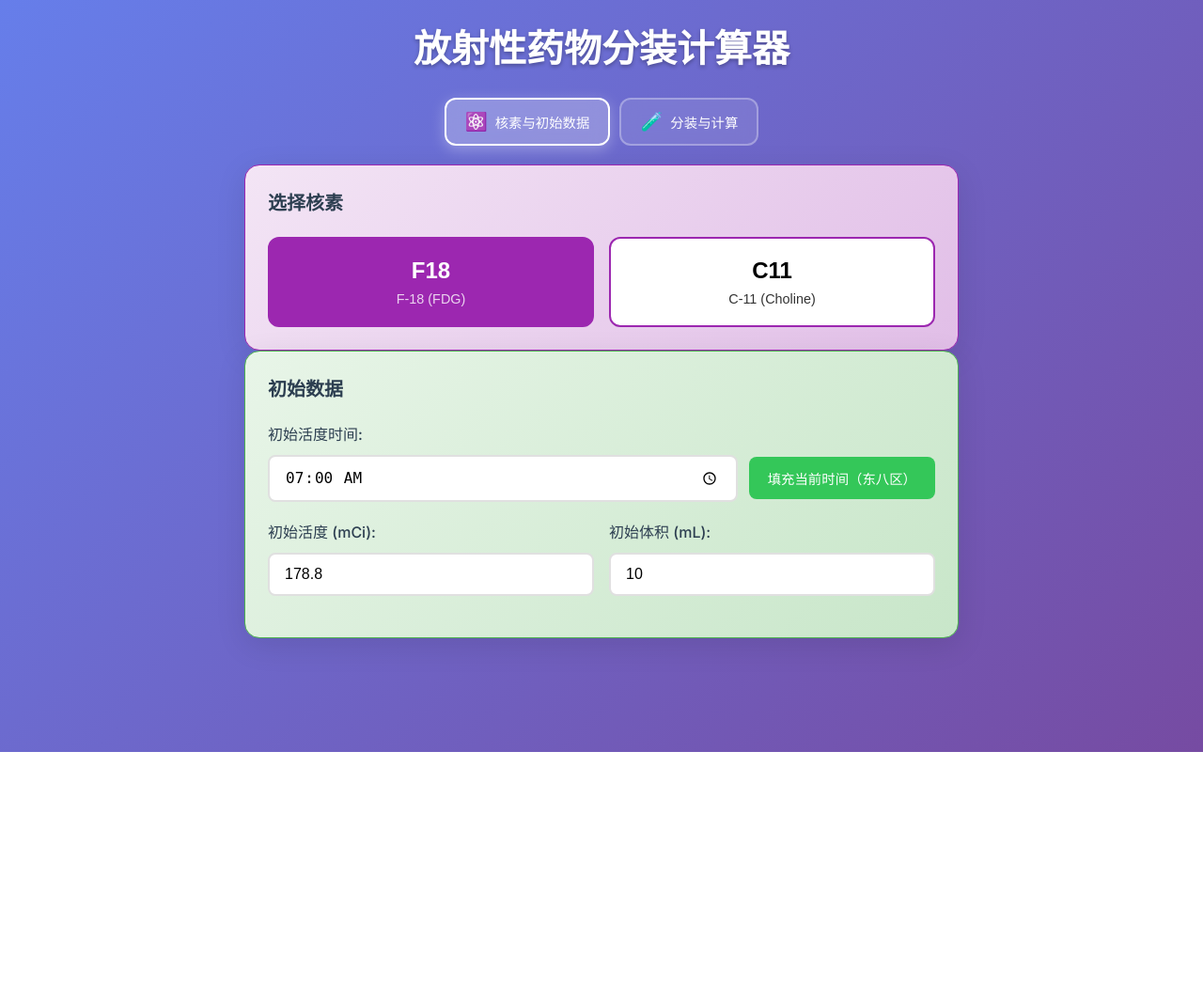
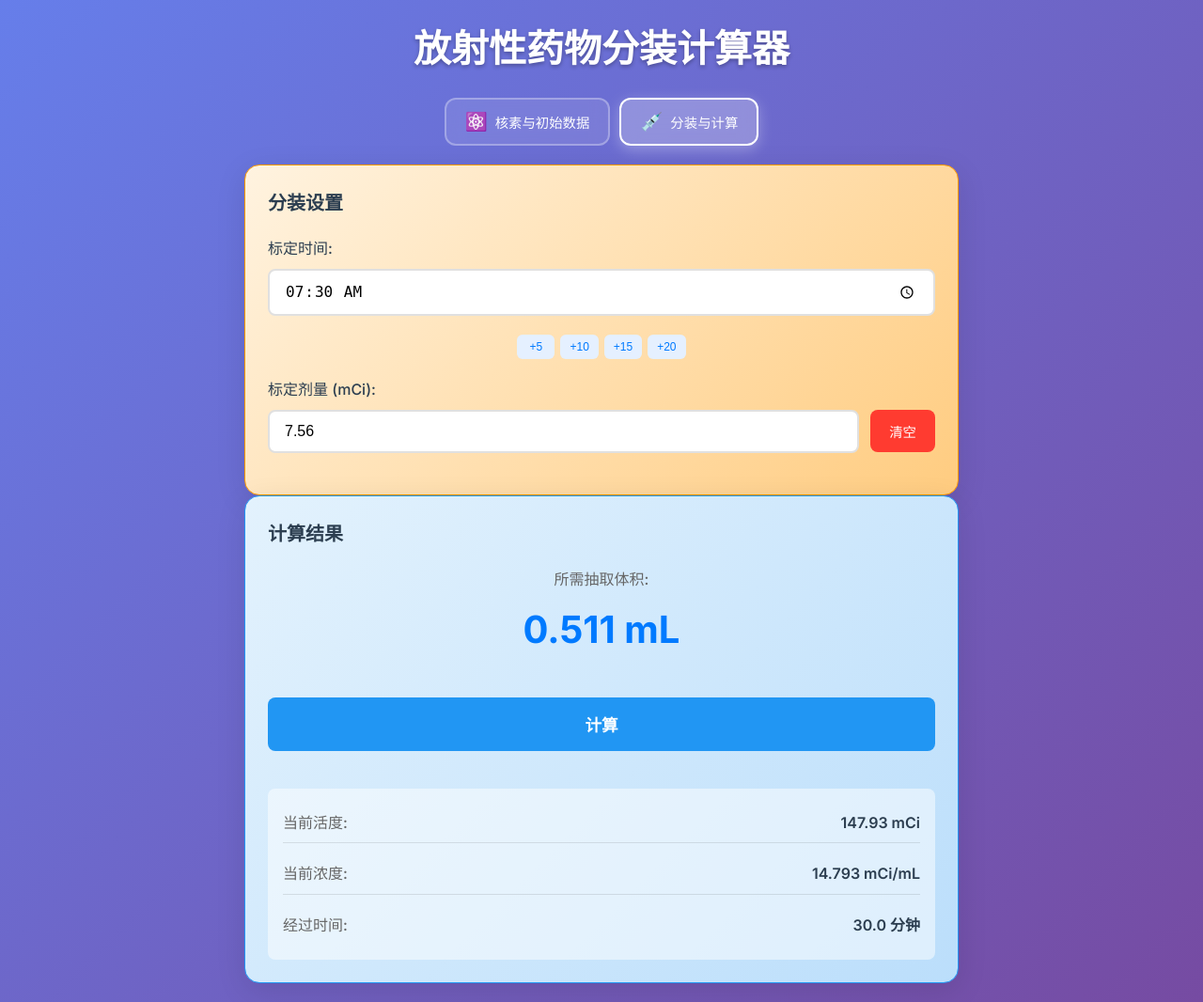
Before and after one commit to fwu0216/dose-splitter-calculator, a Flask app: page / in a window 1280 px wide. Shown: the whole page at 94% size. Before the commit the page ends 800 px from the top, so only its background shows below. Run offline with Flask 3, Linux system fonts and the light colour scheme; data that the repository does not hold is empty.

Commit message:
修改默认标签页：打开页面默认显示分装与计算标签页
- 将默认激活的标签页从'核素与初始数据'改为'分装与计算'
- 页面加载时自动切换到第二个标签页
- 优化用户体验，让用户直接看到计算功能
- 重新上传index.html页面

```diff
--- a/static/js/app.js
+++ b/static/js/app.js
@@ -10,6 +10,8 @@ class DoseCalculatorApp {
         this.loadSavedData();
         this.updateNuclideUI();
         this.calculate();
+        // 默认选择第二个标签页（分装与计算）
+        this.switchTab('tab2');
     }
 
     bindEvents() {
--- a/templates/index.html
+++ b/templates/index.html
@@ -15,19 +15,19 @@
 
         <!-- 标签页导航 -->
         <div class="tab-navigation">
-            <button class="tab-btn active" data-tab="tab1">
+            <button class="tab-btn" data-tab="tab1">
                 <span class="tab-icon">⚛️</span>
                 <span class="tab-text">核素与初始数据</span>
             </button>
-            <button class="tab-btn" data-tab="tab2">
-                <span class="tab-icon">🧪</span>
+            <button class="tab-btn active" data-tab="tab2">
+                <span class="tab-icon">💉</span>
                 <span class="tab-text">分装与计算</span>
             </button>
         </div>
 
         <main class="main-content">
             <!-- 标签页1: 核素选择 + 初始数据 -->
-            <div class="tab-content active" id="tab1">
+            <div class="tab-content" id="tab1">
                 <!-- 核素选择区域 -->
                 <section class="section nuclide-section">
                     <h2 class="section-title">选择核素</h2>
@@ -69,7 +69,7 @@
             </div>
 
             <!-- 标签页2: 分装设置 + 计算结果 -->
-            <div class="tab-content" id="tab2">
+            <div class="tab-content active" id="tab2">
                 <!-- 分装设置区域 -->
                 <section class="section target-section">
                     <h2 class="section-title">分装设置</h2>
```
